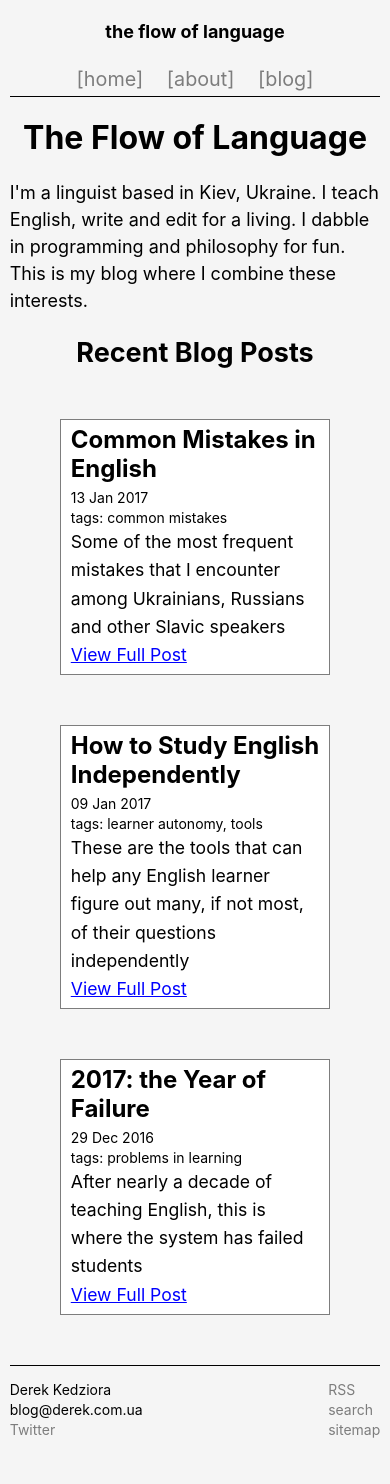
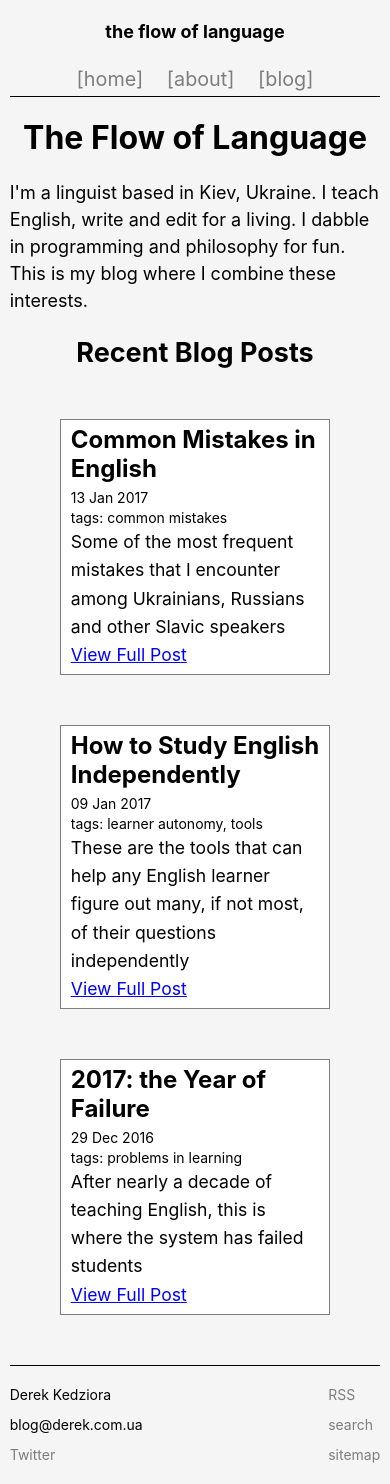
Before and after one commit to ZeroDeth/derekkedziora.github.io, a Jekyll site: the page built from index.html, in a window 390 px wide. Built offline with Jekyll 4.4.1, drawn with Linux system fonts in a browser that asks for light colours; comment, search, counter and statistics services are not loaded; before the commit the page ends 1454 px from its top, so only the background shows below that; grey boxes are pictures that could not be loaded.

Commit message:
mobile footer adjususted

```diff
--- a/css/main.css
+++ b/css/main.css
@@ -234,4 +234,7 @@ blockquote {
       border-bottom-width: 1px;
     }
 
+    footer ul {
+      line-height: 30px;
+    }
   }
```
